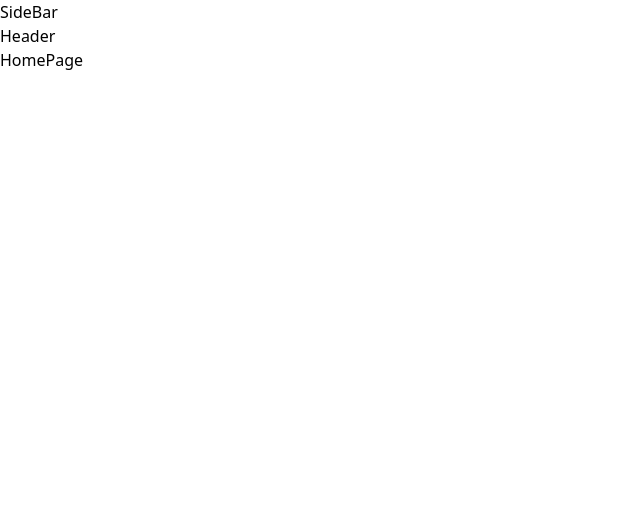
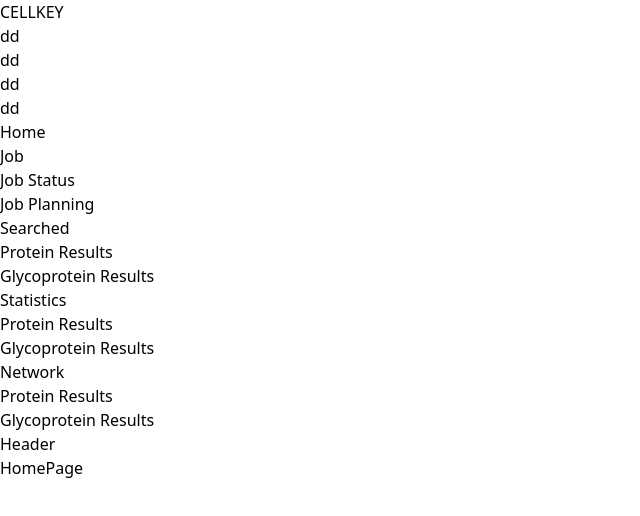
Before and after one commit to hyeon9782/react-dashboard, a React (Vite) app: page / in a window 1280 px wide. Shown: the top 516 px of the page, without its empty margins (0-640 px from the left). Built offline with nearby package versions, Linux system fonts and the light colour scheme.

Commit message:
feat: sidebar 컴포넌트 구현

```diff
--- a/src/components/layout/SideBar.tsx
+++ b/src/components/layout/SideBar.tsx
@@ -1,7 +1,127 @@
-import React from 'react';
+import { useState } from 'react';
+import { useLocation, Link } from 'react-router-dom';
+
+const NAVS = [
+  {
+    icon: 'Home',
+    text: 'Home',
+    href: '/dashboard',
+    children: [],
+  },
+  {
+    icon: 'Job',
+    text: 'Job',
+    href: '/job/job-status',
+    children: [
+      {
+        text: 'Job Status',
+        href: '/job/job-status',
+      },
+      {
+        text: 'Job Planning',
+        href: '/job/job-planning',
+      },
+    ],
+  },
+  {
+    icon: 'Searched',
+    text: 'Searched',
+    href: '/searched/protein-result',
+    children: [
+      {
+        text: 'Protein Results',
+        href: '/searched/protein-result',
+      },
+      {
+        text: 'Glycoprotein Results',
+        href: '/searched/glycoprotein-result',
+      },
+    ],
+  },
+  {
+    icon: 'Statistics',
+    text: 'Statistics',
+    href: '/statistics/protein-result',
+    children: [
+      {
+        text: 'Protein Results',
+        href: '/statistics/protein-result',
+      },
+      {
+        text: 'Glycoprotein Results',
+        href: '/statistics/glycoprotein-result',
+      },
+    ],
+  },
+  {
+    icon: 'Network',
+    text: 'Network',
+    href: '/network/protein-result',
+    children: [
+      {
+        text: 'Protein Results',
+        href: '/network/protein-result',
+      },
+      {
+        text: 'Glycoprotein Results',
+        href: '/network/glycoprotein-result',
+      },
+    ],
+  },
+];
 
 const SideBar = () => {
-  return <div>SideBar</div>;
+  const [isOpen, setIsOpen] = useState(true);
+  const { pathname } = useLocation();
+
+  const toggleSideBar = () => {
+    setIsOpen((prev) => !prev);
+  };
+
+  return (
+    <nav>
+      <h1 onClick={() => toggleSideBar()}>CELLKEY</h1>
+      <ul className={isOpen ? 'hidden' : 'block'}>
+        <li>dd</li>
+        <li>dd</li>
+        <li>dd</li>
+        <li>dd</li>
+      </ul>
+      <ul className={!isOpen ? 'hidden' : 'block'}>
+        {NAVS.map((nav, index) => {
+          return (
+            <div key={index}>
+              <li
+                className={
+                  pathname.includes(nav.text.toLowerCase())
+                    ? 'text-green-500'
+                    : 'text-black'
+                }
+              >
+                <Link to={nav.href}>{nav.text}</Link>
+              </li>
+              <ul
+                className={
+                  pathname.includes(nav.text.toLowerCase()) ? 'block' : 'hidden'
+                }
+              >
+                {nav.children.map((child, idx) => (
+                  <li
+                    key={idx}
+                    className={
+                      pathname === child.href ? 'text-green-500' : 'text-black'
+                    }
+                  >
+                    <Link to={child.href}>{child.text}</Link>
+                  </li>
+                ))}
+              </ul>
+            </div>
+          );
+        })}
+      </ul>
+    </nav>
+  );
 };
 
 export default SideBar;
--- a/src/router/AppRouter.tsx
+++ b/src/router/AppRouter.tsx
@@ -22,6 +22,21 @@ const AppRouter = () => {
       children: [
         {
           path: '/',
+          element: (
+            <Suspense fallback={<div>Loading...</div>}>
+              <HomePage />
+            </Suspense>
+          ),
+          action: async ({ params, request }) => {
+            return new Promise((resolve) => {
+              return setTimeout(() => {
+                resolve('success');
+              }, 1000);
+            });
+          },
+        },
+        {
+          path: '/dashboard',
           element: (
             <Suspense fallback={<div>Loading...</div>}>
               <HomePage />
```
